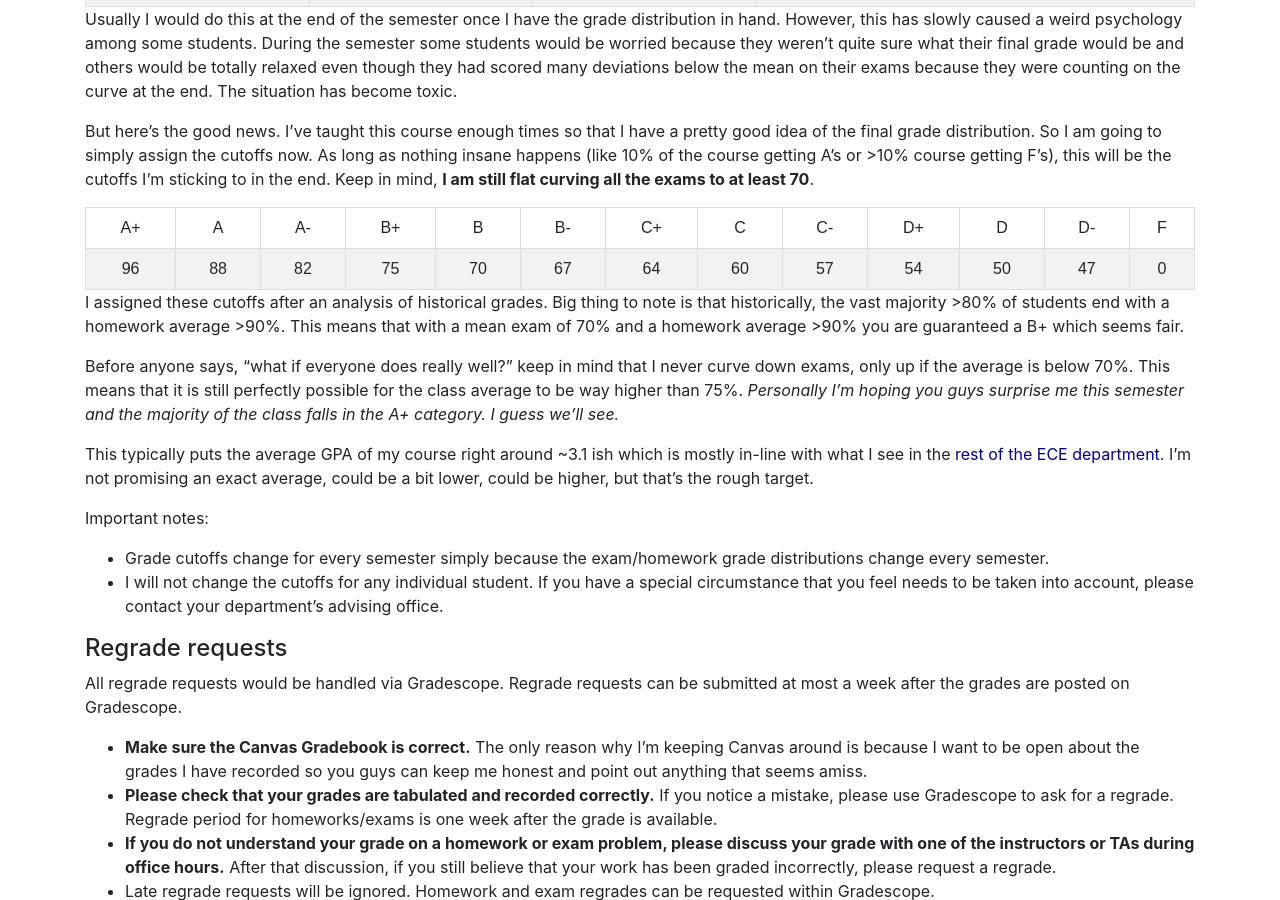
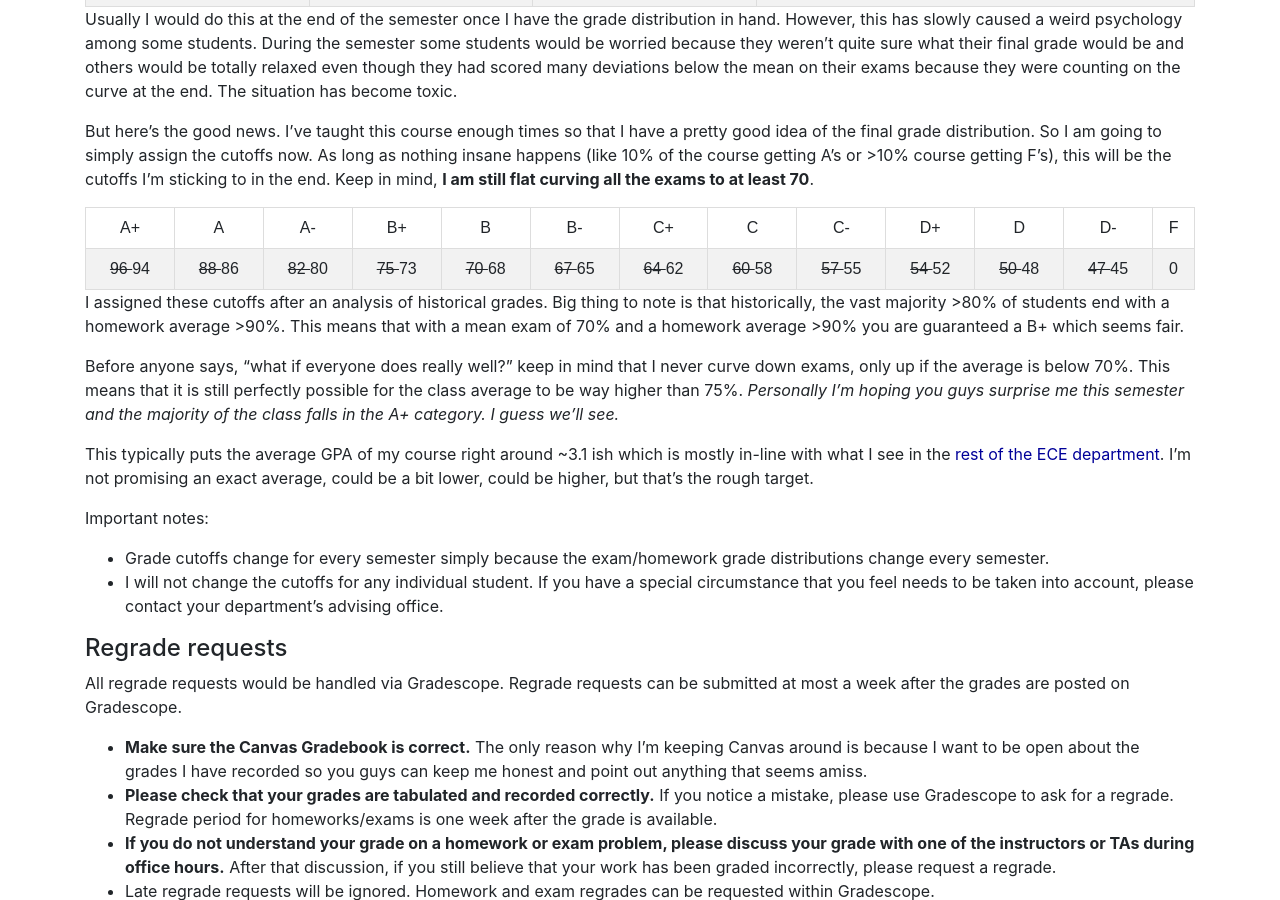
Before and after one commit to UIUC-ECE374B/su25, a Jekyll site: the page built from _policies/grading.md, in a window 1280 px wide and 900 px high, scrolled down 1422 px. Built offline with Jekyll 4.4.1, drawn with Linux system fonts in a browser that asks for light colours.

Commit message:
Update grading.md

```diff
--- a/_policies/grading.md
+++ b/_policies/grading.md
@@ -65,18 +65,18 @@ But here's the good news. I've taught this course enough times so that I have a
         <td> F  </td>
     </tr>
     <tr>
-        <td> 96  </td>
-        <td> 88  </td>
-        <td> 82  </td>
-        <td> 75  </td>
-        <td> 70  </td>
-        <td> 67  </td>
-        <td> 64  </td>
-        <td> 60  </td>
-        <td> 57  </td>
-        <td> 54  </td>
-        <td> 50  </td>
-        <td> 47  </td>
+        <td> <s> 96 </s> 94 </td>
+        <td> <s> 88 </s> 86 </td>
+        <td> <s> 82 </s> 80 </td>
+        <td> <s> 75 </s> 73 </td>
+        <td> <s> 70 </s> 68 </td>
+        <td> <s> 67 </s> 65 </td>
+        <td> <s> 64 </s> 62 </td>
+        <td> <s> 60 </s> 58 </td>
+        <td> <s> 57 </s> 55 </td>
+        <td> <s> 54 </s> 52 </td>
+        <td> <s> 50 </s> 48 </td>
+        <td> <s> 47 </s> 45 </td>
         <td>  0  </td>
     </tr>
 </table>
```
